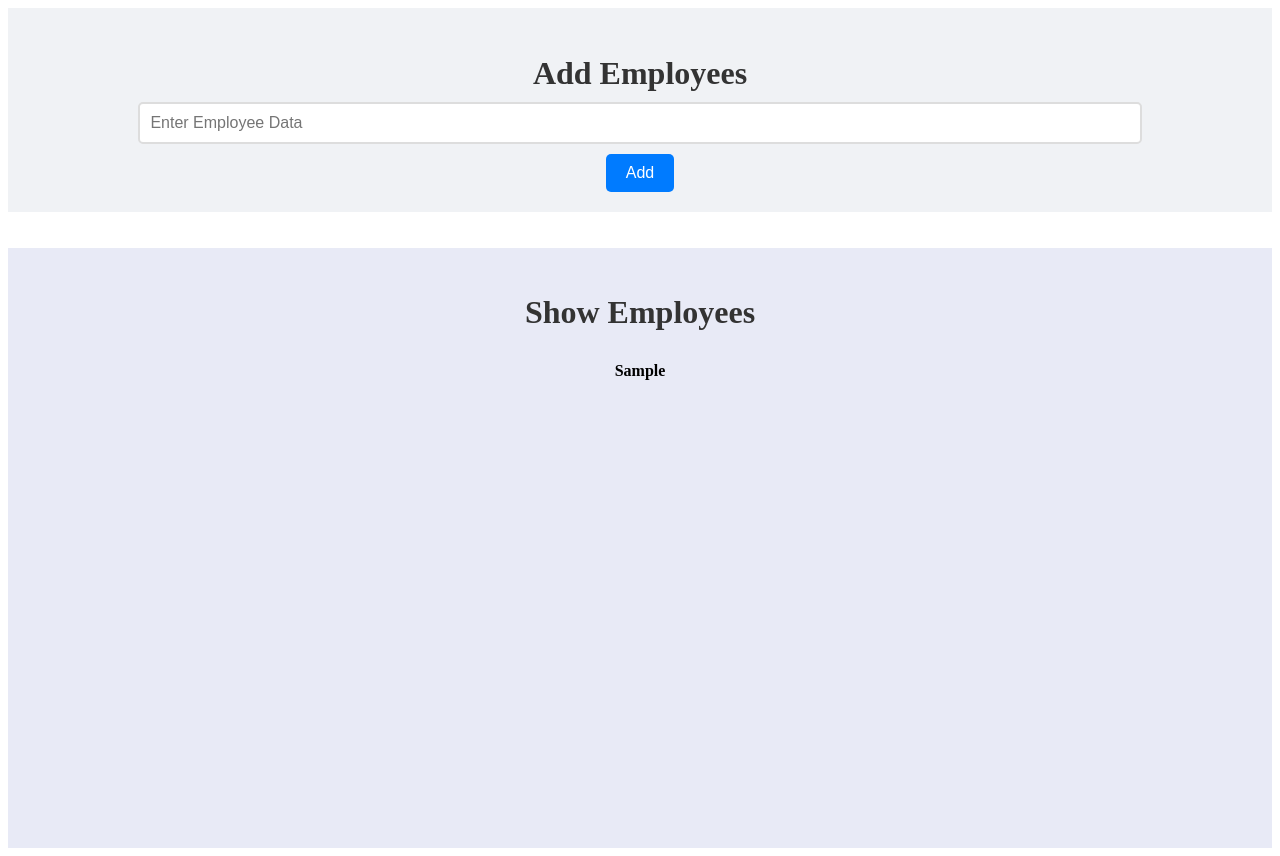
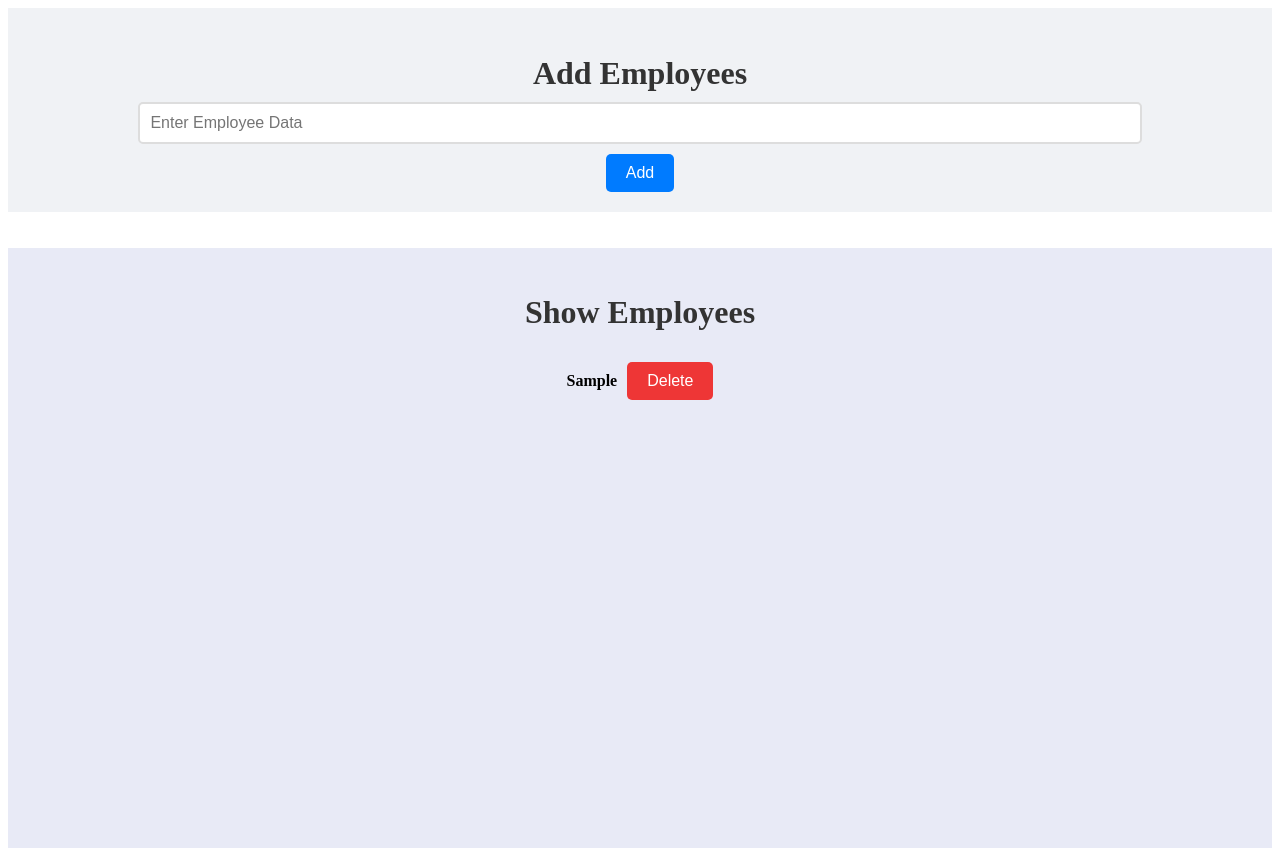
Before and after one commit to madhumitasugandhi/next-redux-toolkit, a Next.js app: page / in a window 1280 px wide. Both pictures are taken after typing "Sample" into the empty fields and a click on the button "Add". Built offline with nearby package versions, Linux system fonts and the light colour scheme.

Commit message:
Removing data from redux store.

```diff
--- a/src/app/reduxToolkit/slice.js
+++ b/src/app/reduxToolkit/slice.js
@@ -18,9 +18,15 @@ const Slice = createSlice({
                 name:action.payload
             }
             state.employees.push(data)
+        },
+        removeEmployee:(state, action)=>{
+            const data = state.employees.filter((item)=>{
+                return item.id !== action.payload
+            })
+            state.employees = data;
         }
     }
 });
 
-export const {addEmployee} = Slice.actions;
+export const {addEmployee, removeEmployee} = Slice.actions;
 export default Slice.reducer;
--- a/src/app/showEmp.module.css
+++ b/src/app/showEmp.module.css
@@ -11,3 +11,17 @@
     color: #333;
     margin-bottom: 10px;
 }
+.button{
+    padding: 10px 20px;
+    font-size: 1rem;
+    color: #fff;
+    background-color: rgb(238, 54, 54);
+    border: none;
+    border-radius: 5px;
+    margin-left: 10px;
+    cursor: pointer;
+    transition: background-color 0.3s;
+}
+.button:hover{
+    background-color: #b30000;
+}
--- a/src/components/ShowEmployees.jsx
+++ b/src/components/ShowEmployees.jsx
@@ -1,15 +1,20 @@
 'use client'
-import { useSelector } from 'react-redux';
+import { useDispatch, useSelector } from 'react-redux';
 import styles from '../app/showEmp.module.css';
+import { removeEmployee } from '@/app/reduxToolkit/slice';
 
 const ShowEmployees = () => {
   const employeeData = useSelector((data)=> data.employees);
+  const dispatch = useDispatch();
   return (
     <div className={styles.container}>
       <h2 className={styles.title}>Show Employees</h2>
       {
         employeeData.map((item)=>(
-          <h4 key={item.id}>{item.name}</h4>
+          <h4 key={item.id}>
+            <span>{item.name}</span>
+            <button className={styles.button} onClick={()=> dispatch(removeEmployee(item.id))}>Delete</button>
+          </h4>
         ))
       }
     </div>
```
